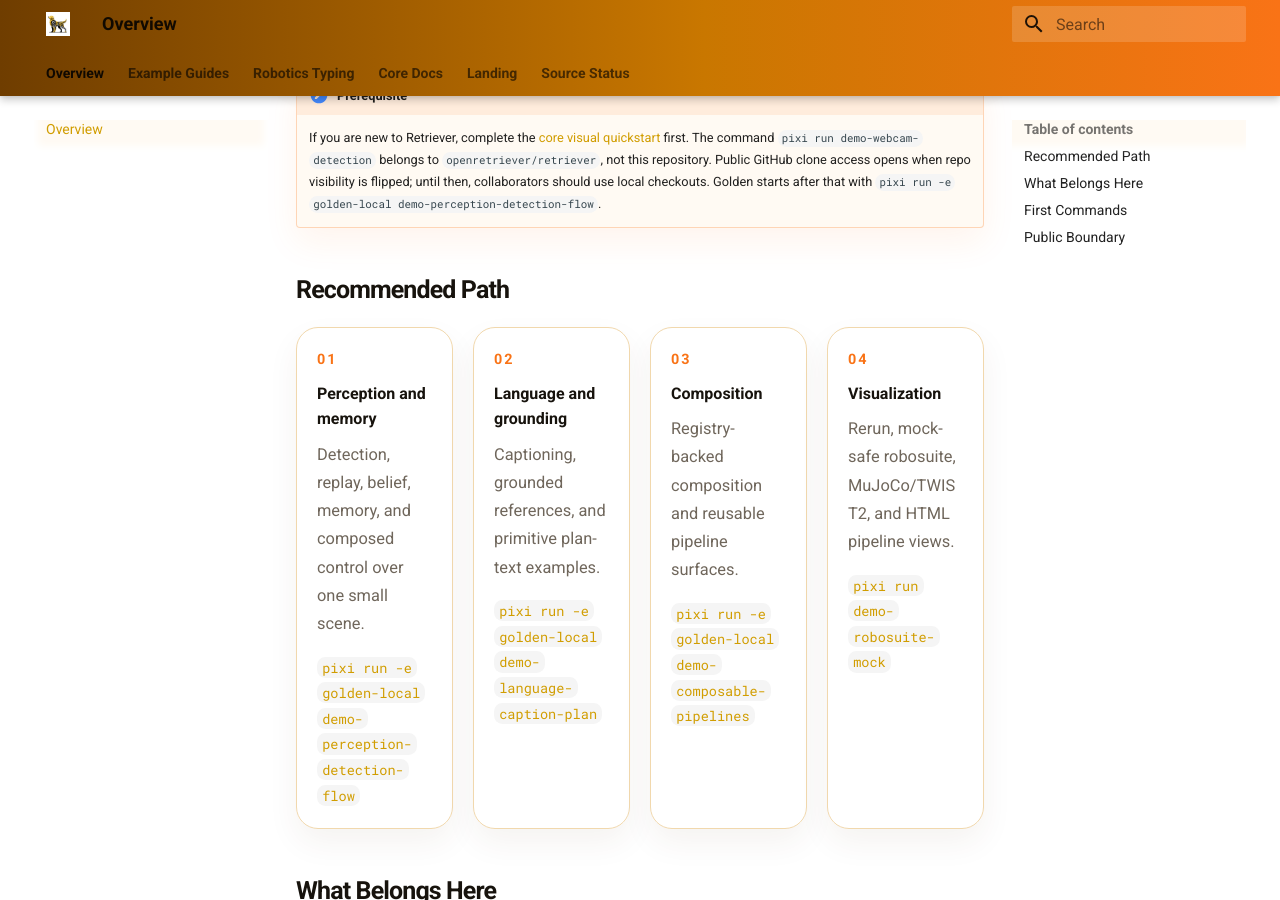
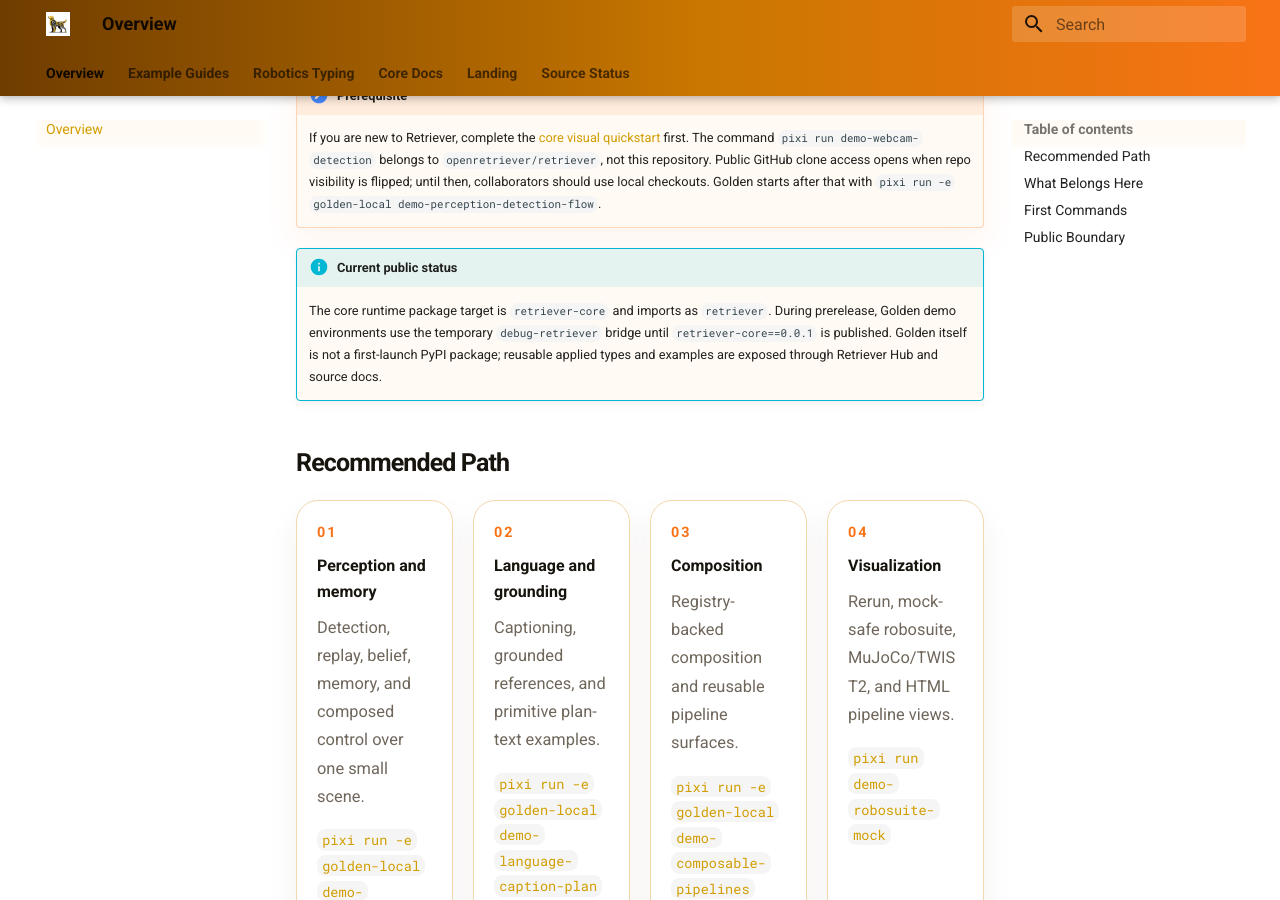
Before and after one commit to openretriever/golden-retriever, an MkDocs documentation site: the page built from docs/README.md, in a window 1280 px wide and 900 px high, scrolled down 1183 px. Built offline with MkDocs 1.6.1 and Material for MkDocs 9.7.7, drawn with Linux system fonts in a browser that asks for light colours.

Commit message:
docs(release): add Golden public status note

```diff
--- a/docs/README.md
+++ b/docs/README.md
@@ -23,6 +23,9 @@ pixi run -e golden-local demo-perception-detection-flow</code></pre>
 
 !!! note "Prerequisite"
     If you are new to Retriever, complete the [core visual quickstart](https://openretriever-docs.pages.dev/getting-started/visual-quickstart/) first. The command `pixi run demo-webcam-detection` belongs to `openretriever/retriever`, not this repository. Public GitHub clone access opens when repo visibility is flipped; until then, collaborators should use local checkouts. Golden starts after that with `pixi run -e golden-local demo-perception-detection-flow`.
+
+!!! info "Current public status"
+    The core runtime package target is `retriever-core` and imports as `retriever`. During prerelease, Golden demo environments use the temporary `debug-retriever` bridge until `retriever-core==0.0.1` is published. Golden itself is not a first-launch PyPI package; reusable applied types and examples are exposed through Retriever Hub and source docs.
 
 ## Recommended Path
 
```
